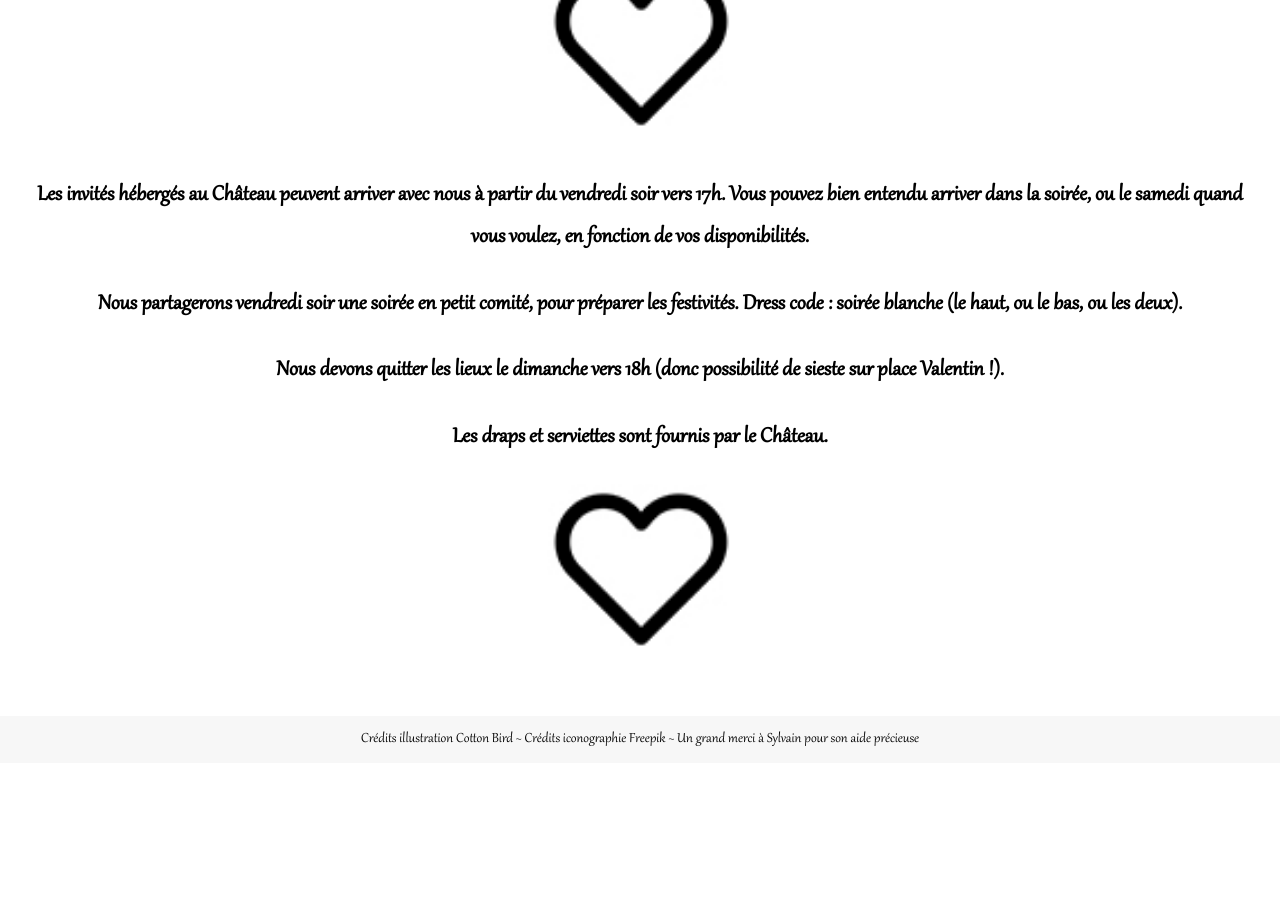
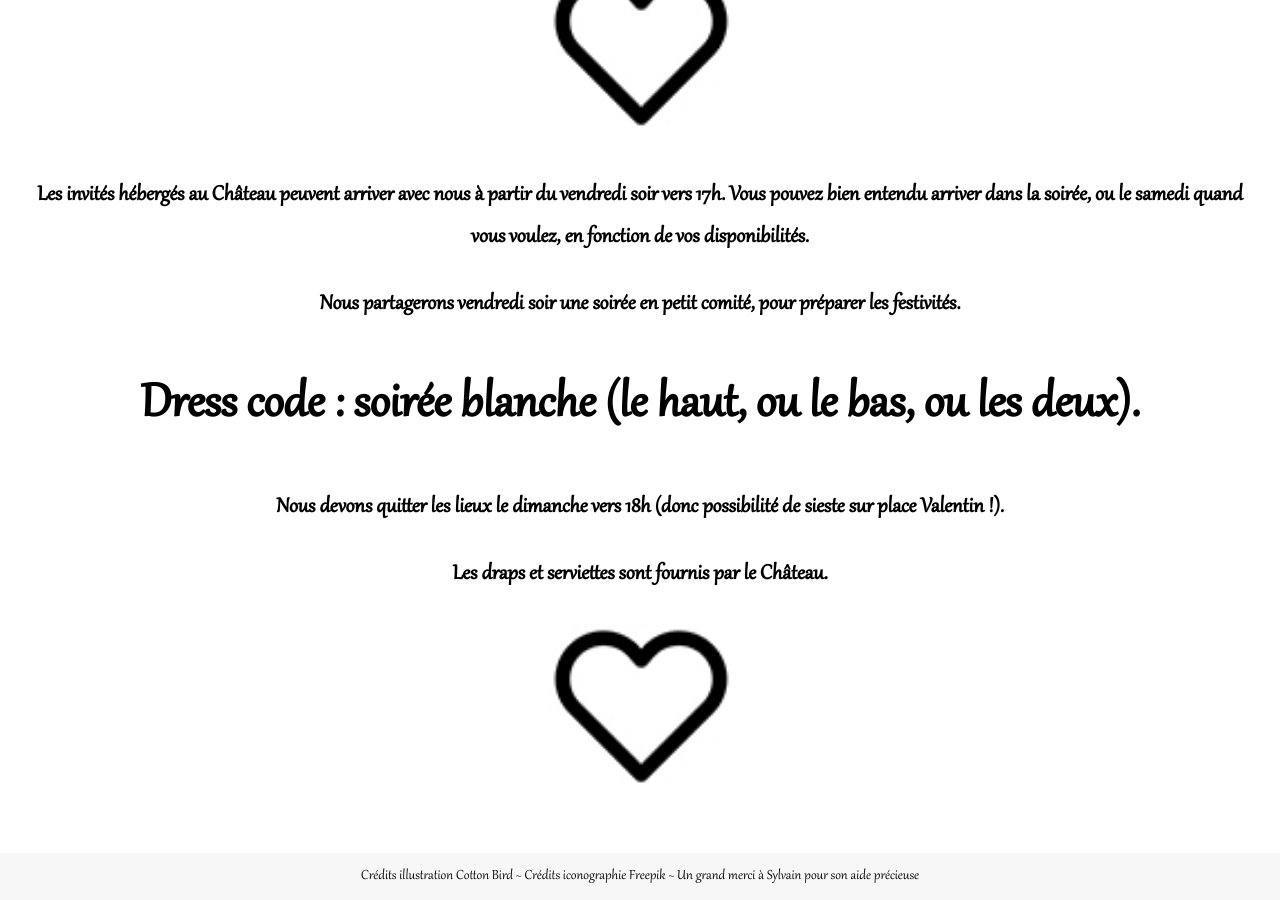
Before and after one commit to Germinal-A/Site-du-Mariage-de-Julia-et-Germain, a Jekyll site: the page built from vendredi.md, in a window 1280 px wide and 900 px high, scrolled down 1208 px. Built offline with Jekyll 4.4.1, drawn with Linux system fonts in a browser that asks for light colours; our own code applies the rules of GitHub Pages for plain Markdown files; before the commit the page ends 1971 px from its top, so only the background shows below that.

```diff
--- a/vendredi.md
+++ b/vendredi.md
@@ -12,7 +12,9 @@ hidden: 1
 
 Les invités hébergés au Château peuvent arriver avec nous à partir du vendredi soir vers 17h. Vous pouvez bien entendu arriver dans la soirée, ou le samedi quand vous voulez, en fonction de vos disponibilités.
 
-Nous partagerons vendredi soir une soirée en petit comité, pour préparer les festivités. Dress code : soirée blanche (le haut, ou le bas, ou les deux).
+Nous partagerons vendredi soir une soirée en petit comité, pour préparer les festivités.
+
+## Dress code : soirée blanche (le haut, ou le bas, ou les deux).
 
 Nous devons quitter les lieux le dimanche vers 18h (donc possibilité de sieste sur place Valentin !).
 
```
